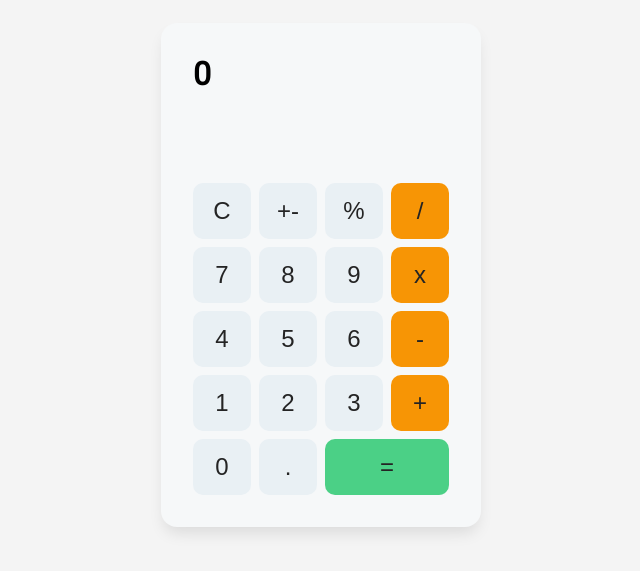
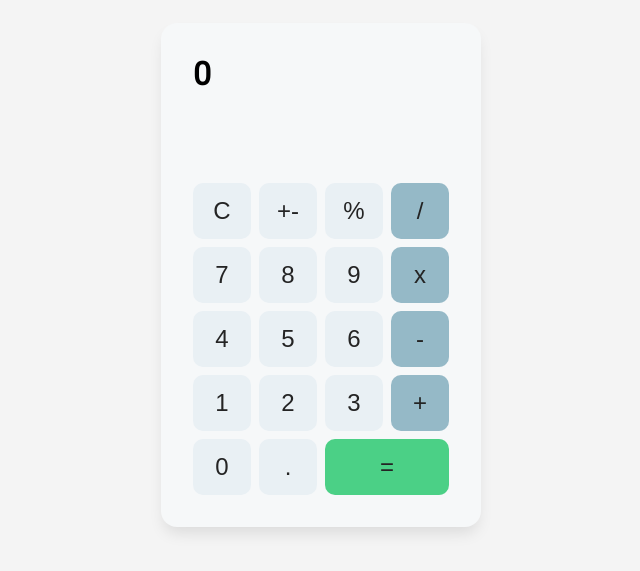
Before and after one commit to omairalamada/calculator-reactjs, a React (Create React App) app: page / in a window 1280 px wide. Shown: the part 157-728 px from the top of the page, without its empty margins (319-959 px from the left). Built offline with nearby package versions, Linux system fonts and the light colour scheme.

Commit message:
change color.

```diff
--- a/src/index.css
+++ b/src/index.css
@@ -59,5 +59,5 @@ body {
 }
 
 .opt {
-  background: #f79505;
+  background: #95B9C7;
 }
```
Also changed, not shown: src/components/Screen.js (line endings or trailing spaces).
